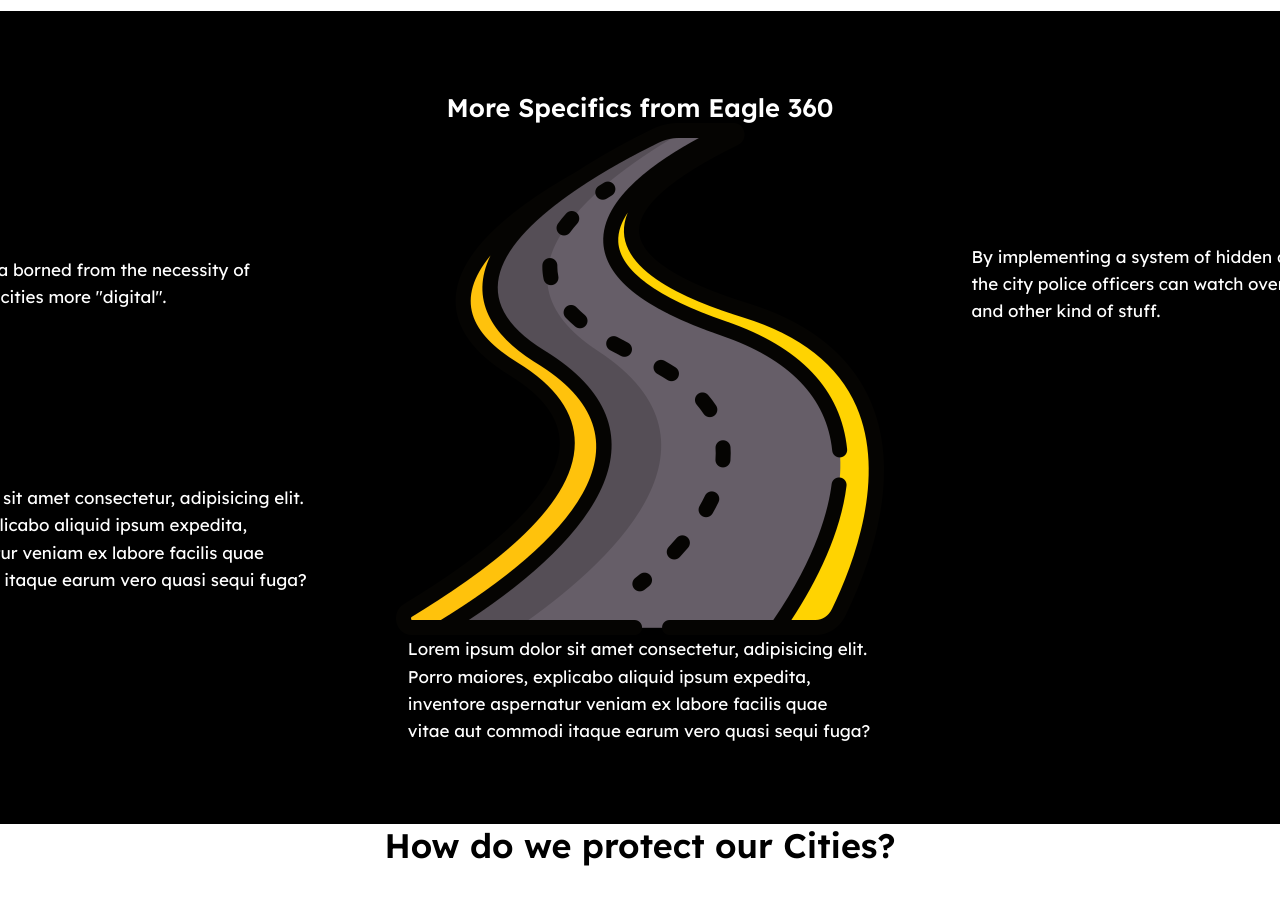
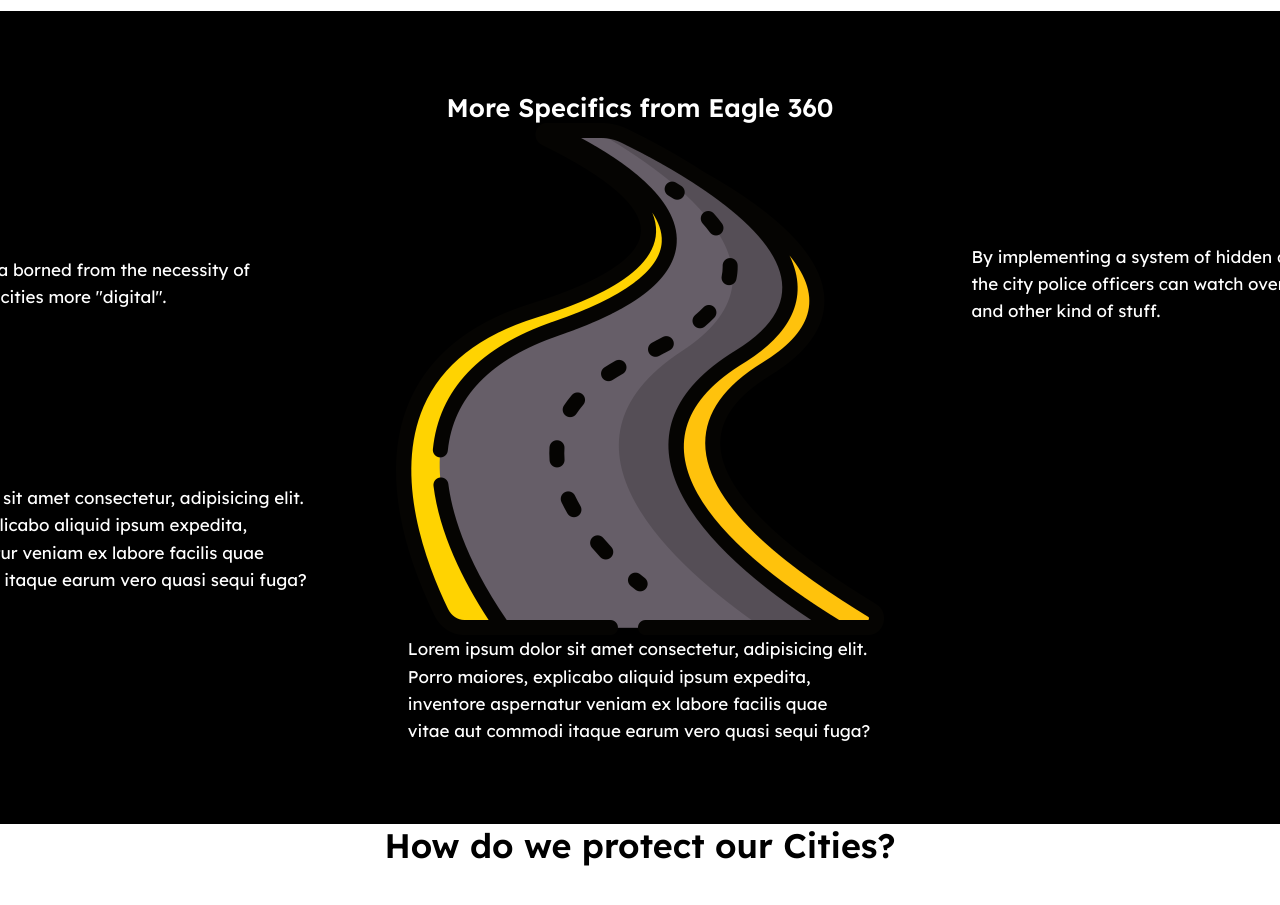
Before and after one commit to Salazar34/basso.ml, a React (Create React App) app: page /city-security in a window 1280 px wide. Shown: the part 1560-2465 px from the top of the page. Built offline with nearby package versions, Linux system fonts and the light colour scheme.

Commit message:
Working on Dockerfile and style

```diff
--- a/src/components/Projects.jsx
+++ b/src/components/Projects.jsx
@@ -1,5 +1,4 @@
 import React from "react";
-import { Link } from "react-router-dom";
 
 import Footer from "./Footer";
 import Navbar from "./Navbar";
@@ -15,7 +14,8 @@
             <h1>You don't need to overthink. Just be smart</h1>
             <p>
               As well as the city, we have other project like the new way to
-              move around the city, by sharing hydrogen cars.
+              move around the city, by sharing hydrogen cars. More sustainable
+              veichles means less pollution and a cleaner city for everyone.
             </p>
           </div>
           <div className="hero__img">
@@ -55,12 +55,9 @@
           />
         </div>
       </div>
-      <label for="name" className="lbl in-lbl">Name: </label>
-
-      <input type="text" id="name" name="name" required
-        minlength="4" maxlength="8" size="100" className="in-lbl"></input>
       <Footer />
     </div>
   );
 };
+
 export default Projects;
--- a/src/components/css/Main.css
+++ b/src/components/css/Main.css
@@ -540,6 +540,10 @@
 .cs-banner {
   position: relative;
 }
+.cs-banner__img {
+  transform: rotateX(180deg);
+  transform: rotateY(180deg);
+}
 .cs-banner__img-overlay {
   position: absolute;
   display: grid;
--- a/src/components/scss/Main.scss
+++ b/src/components/scss/Main.scss
@@ -702,6 +702,11 @@
 .cs-banner {
   position: relative;
 
+  &__img{
+    transform: rotateX(180deg);
+    transform: rotateY(180deg);
+  }
+
   &__img-overlay {
     position: absolute;
     display: grid;
```
Also changed, not shown: 2 other files (tests, documents, lock files or other folders).
